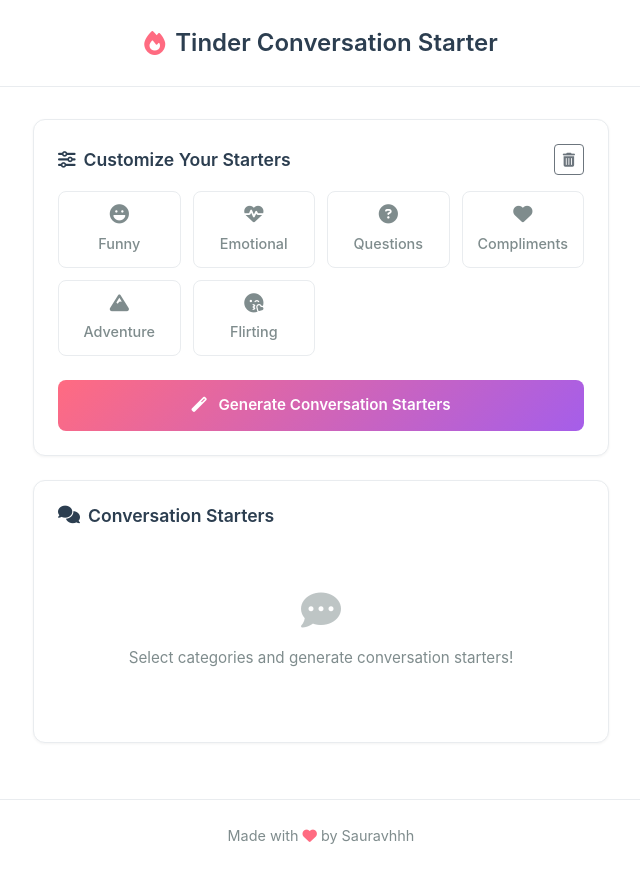
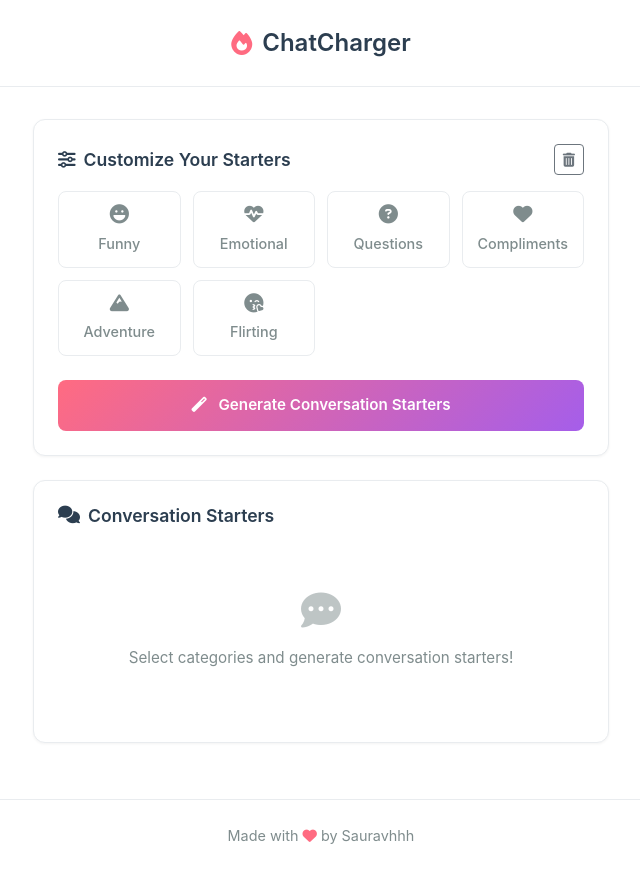
Before and after one commit to sauravhhh/TinderChat, a plain HTML site: page index.html in a window 1280 px wide. Shown: the whole page, without its empty margins (319-959 px from the left). Drawn offline with nearby package versions, Linux system fonts and the light colour scheme.

Commit message:
Update index.html

```diff
--- a/index.html
+++ b/index.html
@@ -3,7 +3,7 @@
 <head>
     <meta charset="UTF-8">
     <meta name="viewport" content="width=device-width, initial-scale=1.0">
-    <title>Tinder Conversation Starter Tool</title>
+    <title>ChatCharger</title>
     <link href="https://cdn.jsdelivr.net/npm/bootstrap@5.3.0/dist/css/bootstrap.min.css" rel="stylesheet">
     <link rel="stylesheet" href="https://cdnjs.cloudflare.com/ajax/libs/font-awesome/6.4.0/css/all.min.css">
     <style>
@@ -248,7 +248,7 @@
         <div class="container">
             <div class="logo">
                 <i class="fas fa-fire"></i>
-                <span>Tinder Conversation Starter</span>
+                <span>ChatCharger</span>
             </div>
         </div>
     </header>
```
